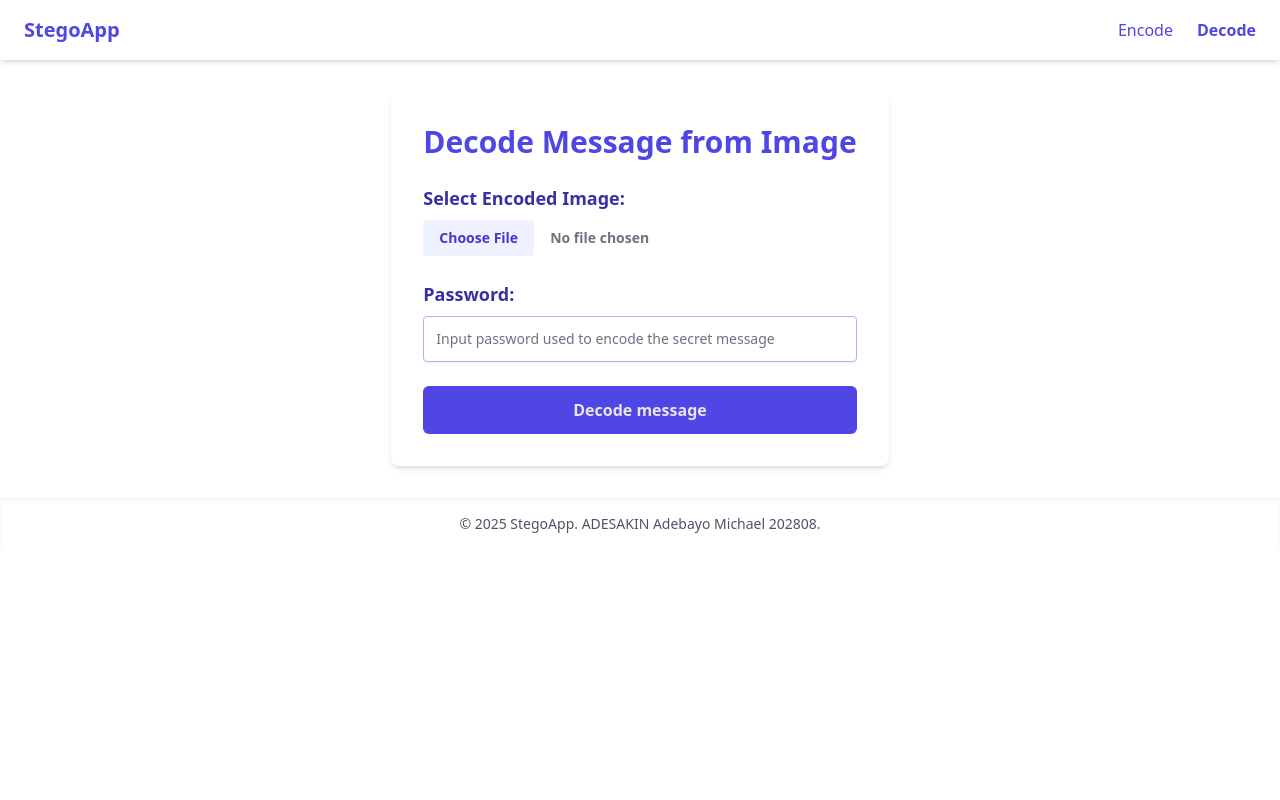
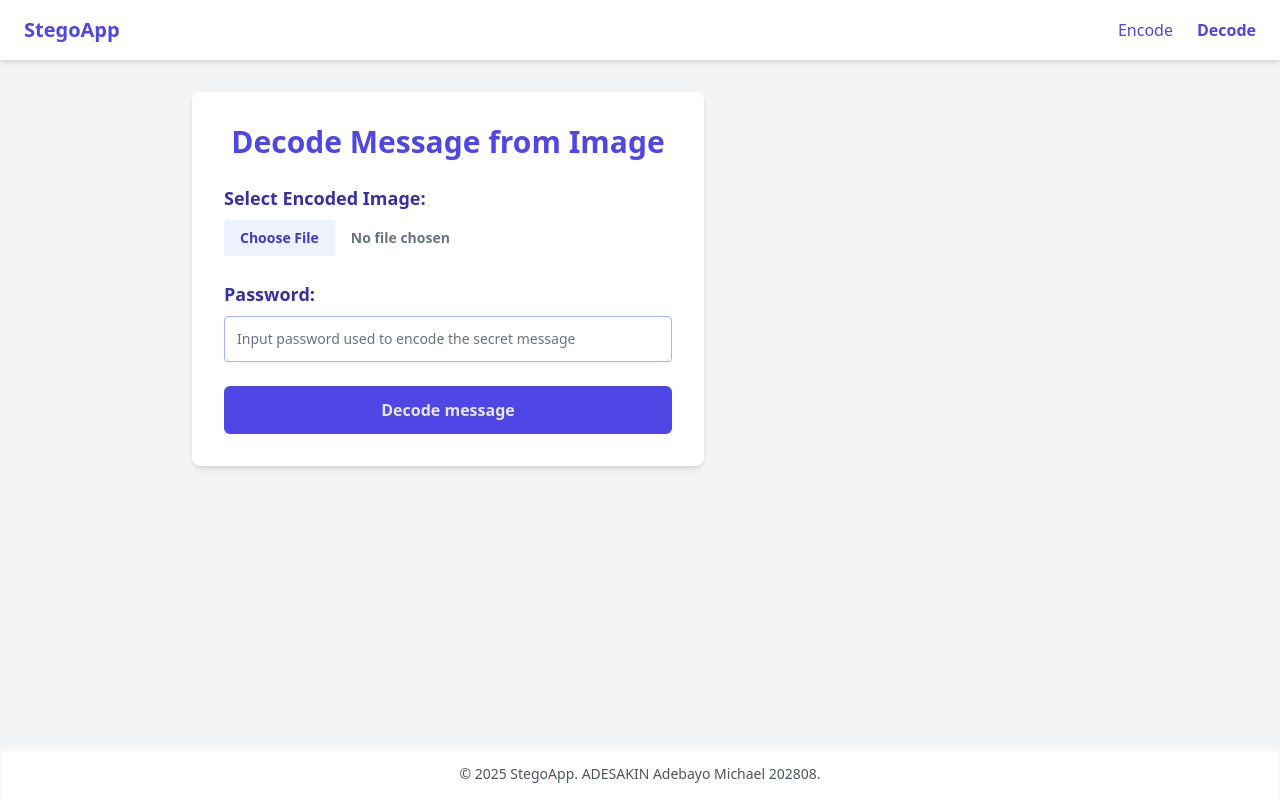
Before and after one commit to baytech77/Steganography, a Django app: page /decode in a window 1280 px wide. Run offline with Django 5.2, Linux system fonts and the light colour scheme; some libraries are stand-ins or nearby versions.

Commit message:
Update base.html

```diff
--- a/theme/templates/base.html
+++ b/theme/templates/base.html
@@ -7,7 +7,7 @@
   <title>{% block title %}Image Steganography App{% endblock %}</title>
   {% tailwind_css %}
 </head>
-<body class="bg-white  flex flex-col">
+<body class="bg-gray-100 min-h-screen flex flex-col">
 
   <!-- Navigation -->
   <nav class="bg-white shadow-md">
@@ -35,7 +35,7 @@
   </nav>
 
   <!-- Main content -->
-  <main class="flex-grow  mx-auto p-6 py-8 max-w-4xl">
+  <main class="flex-grow  p-6 py-8 max-w-4xl">
     {% block content %}
     <!-- Child templates inject content here -->
     {% endblock %}
```
